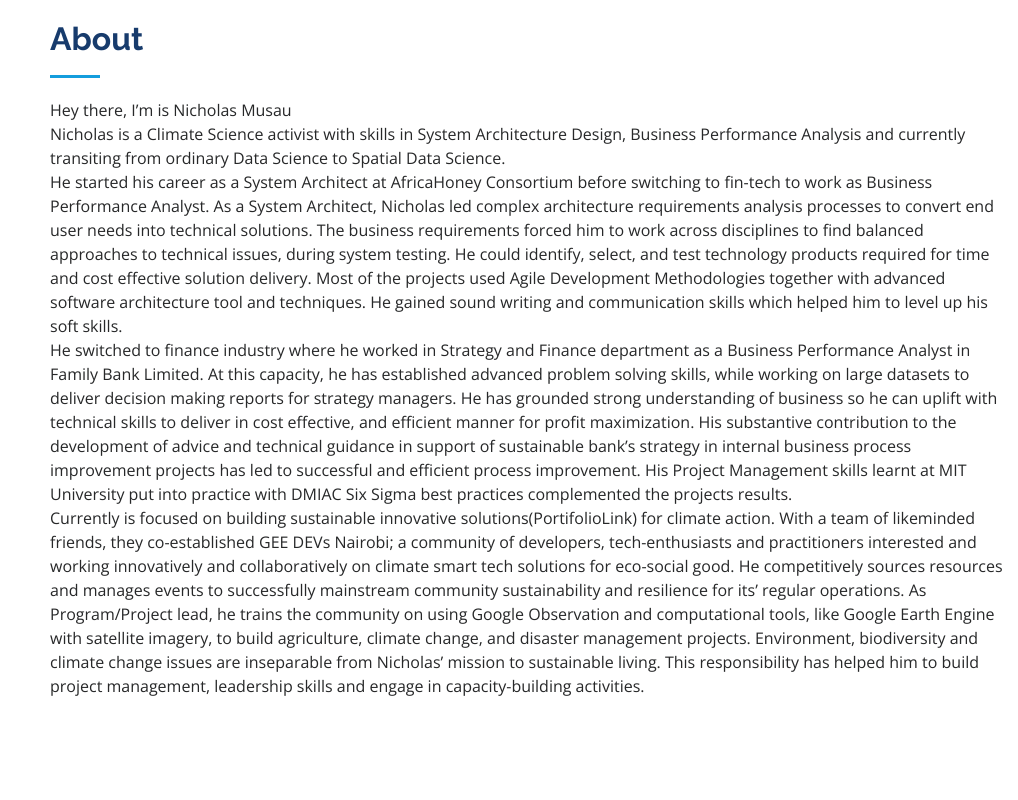
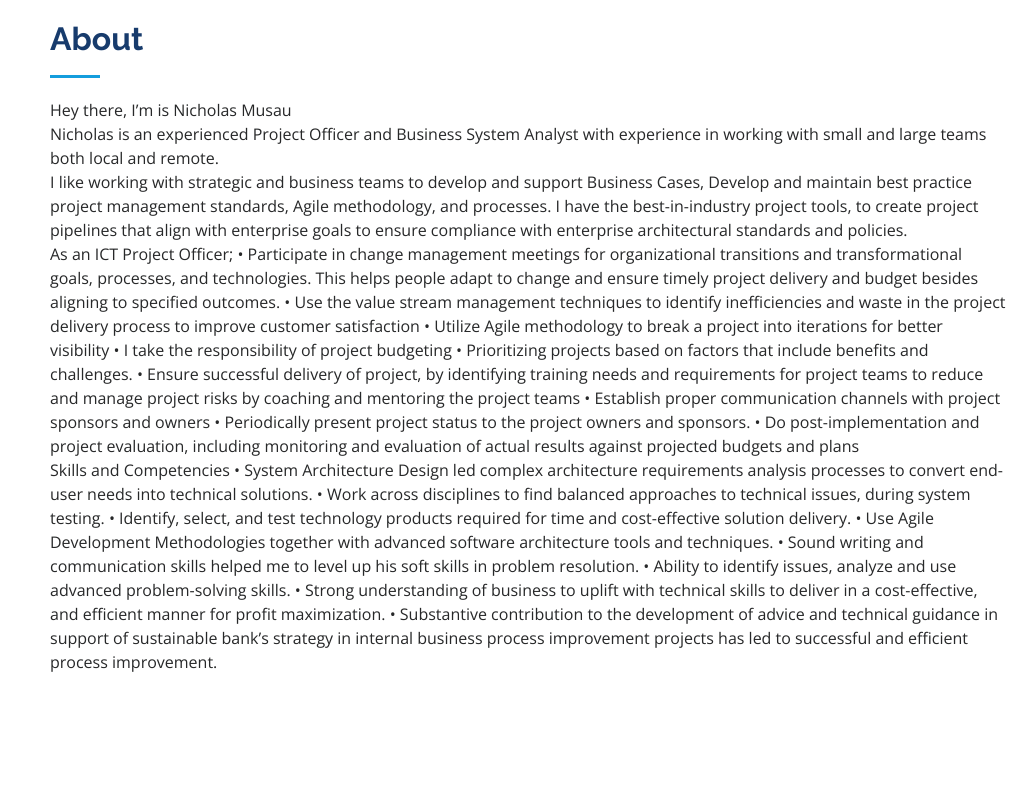
Before and after one commit to nich02/Portifolio, a plain HTML site: page index.html in a window 1280 px wide. Shown: the part 840-1640 px from the top of the page, without its empty margins (262-1280 px from the left). Drawn offline with nearby package versions, Linux system fonts and the light colour scheme.

Commit message:
Update index.html
New Content

```diff
--- a/index.html
+++ b/index.html
@@ -92,27 +92,39 @@
                     <h2>About</h2>
                     <p>Hey there, I’m is Nicholas Musau </p>
 <p>
- Nicholas is a Climate Science activist with skills in System Architecture Design, Business Performance Analysis and currently transiting from ordinary Data Science to Spatial Data Science.
+Nicholas is an experienced Project Officer and Business System Analyst with experience in working with small and large teams both local and remote.</p>
+
+
+<p>
+ I like working with strategic and business teams to develop and support Business Cases, Develop and maintain best practice project management standards, Agile methodology, and processes.
+ I have the best-in-industry project tools, to create project pipelines that align with enterprise goals to ensure compliance with enterprise architectural standards and policies.
+ </p>
+
+<p>
+As an ICT Project Officer;
+•	Participate in change management meetings for organizational transitions and transformational goals, processes, and technologies. This helps people adapt to change and ensure timely project delivery and budget besides aligning to specified outcomes.
+•	Use the value stream management techniques to identify inefficiencies and waste in the project delivery process to improve customer satisfaction
+•	Utilize Agile methodology to break a project into iterations for better visibility
+•	I take the responsibility of project budgeting
+•	Prioritizing projects based on factors that include benefits and challenges.
+•	Ensure successful delivery of project, by identifying training needs and requirements for project teams to reduce and manage project risks by coaching and mentoring the project teams
+•	Establish proper communication channels with project sponsors and owners
+•	Periodically present project status to the project owners and sponsors.
+•	Do post-implementation and project evaluation, including monitoring and evaluation of actual results against projected budgets and plans
+
 </p>
 
 <p>
- He started his career as a System Architect at AfricaHoney Consortium before switching to fin-tech to work as Business Performance Analyst. As a System Architect, Nicholas led complex architecture requirements analysis processes to convert end user needs into technical solutions.
- The business requirements forced him to work across disciplines to find balanced approaches to technical issues, during system testing.
- He could identify, select, and test technology products required for time and cost effective solution delivery. Most of the projects used Agile Development Methodologies together with advanced software architecture tool and techniques.
- He gained sound writing and communication skills which helped him to level up his soft skills.
- </p>
+Skills and Competencies
+•	System Architecture Design led complex architecture requirements analysis processes to convert end-user needs into technical solutions.
+•	Work across disciplines to find balanced approaches to technical issues, during system testing.
+•	Identify, select, and test technology products required for time and cost-effective solution delivery.
+•	Use Agile Development Methodologies together with advanced software architecture tools and techniques.
+•	Sound writing and communication skills helped me to level up his soft skills in problem resolution.
+•	Ability to identify issues, analyze and use advanced problem-solving skills.
+•	Strong understanding of business to uplift with technical skills to deliver in a cost-effective, and efficient manner for profit maximization.
+•	Substantive contribution to the development of advice and technical guidance in support of sustainable bank’s strategy in internal business process improvement projects has led to successful and efficient process improvement.
 
-<p>
-He switched to finance industry where he worked in Strategy and Finance department as a Business Performance Analyst in Family Bank Limited. At this capacity, he has established advanced problem solving skills, while working on large datasets to deliver decision making reports for strategy managers.
-He has grounded strong understanding of business so he can uplift with technical skills to deliver in cost effective, and efficient manner for profit maximization. His substantive contribution to the development of advice and technical guidance in support of sustainable bank’s strategy in internal business process improvement projects has led to successful and efficient process improvement.
-His Project Management skills learnt at MIT University put into practice with DMIAC Six Sigma best practices complemented the projects results.
-</p>
-
-<p>
-Currently is focused on building sustainable innovative solutions(PortifolioLink) for climate action. With a team of likeminded friends, they co-established GEE DEVs Nairobi; a community of developers, tech-enthusiasts and practitioners interested and working innovatively and collaboratively on climate smart tech solutions for eco-social good.
-He competitively sources resources and manages events to successfully mainstream community sustainability and resilience for its’ regular operations.
-As Program/Project lead, he trains the community on using Google Observation and computational tools, like Google Earth Engine with satellite imagery, to build agriculture, climate change, and disaster management projects.
-Environment, biodiversity and climate change issues are inseparable from Nicholas’ mission to sustainable living. This responsibility has helped him to build project management, leadership skills and engage in capacity-building activities.
 </p>
 
 
@@ -194,13 +206,10 @@ Environment, biodiversity and climate change issues are inseparable from Nichola
 
         <section>
             <div class="container">
-
                 <div class="section-title">
                     <h2>Community Contribution</h2>
                 </div>
-
                 <div class="row">
-
                     <div class="col-lg-4 col-md-6 icon-box" data-aos="fade-up">
                         <h4 class="title"><a href="">AWS Community Builder</a></h4>
                         <p class="description"><b>As a Technology Speaker</b>, I'm recognized and nominated by
@@ -210,24 +219,16 @@ Environment, biodiversity and climate change issues are inseparable from Nichola
                         </p>
                     </div>
                     <div class="col-lg-4 col-md-6 icon-box" data-aos="fade-up" data-aos-delay="100">
-                        <h4 class="title"><a href="">Google Developer Student Lead</a></h4>
-                        <p class="description">As a <b>Tech Community Leader</b>, I have lead the Google
-                            Developer Students group specifically handling the Data Science Track in our
-                            University. I have trained students, organized events, and given talks while leading
-                            an enthusiastic developer community online during hard times of Covid-19 Pandemic in
-                            2020.</p>
+                        <h4 class="title"><a href="">GEE Devs Nairobi Community Lead</a></h4>
+                        <p class="description">As a <b>Tech Community Leader</b>, I have lead the Google Earth Engine
+                            developer community Nairobi. Our main focus is to develop innovative climate smart tech solutions for sustainability. I organize technical, and non-technical sessions to trained
+                            sustainability enthusiasts on issues how technology can positively impact the society.
+                        </p>
                     </div>
-                    <div class="col-lg-4 col-md-6 icon-box" data-aos="fade-up" data-aos-delay="300">
-                        <h4 class="title"><a href="">Deeplearning.ai Ambassador</a></h4>
-                        <p class="description">On successful project development it is essential to develop
-                            commercial presentation for the excutives. </p>
-                    </div>
+                   </div>
+            </div>
 
-                </div>
-
-            </div>
         </section>
-
         <!-- ======= Testimonials Section ======= -->
         <section id="testimonials" class="testimonials section-bg">
             <div class="container">
```
